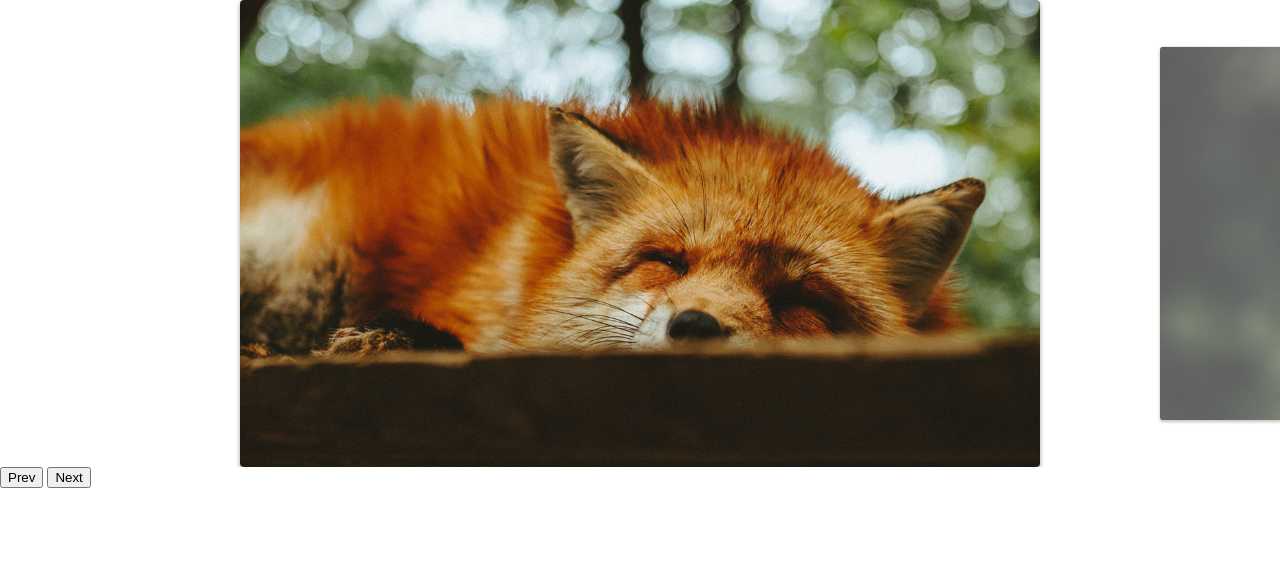
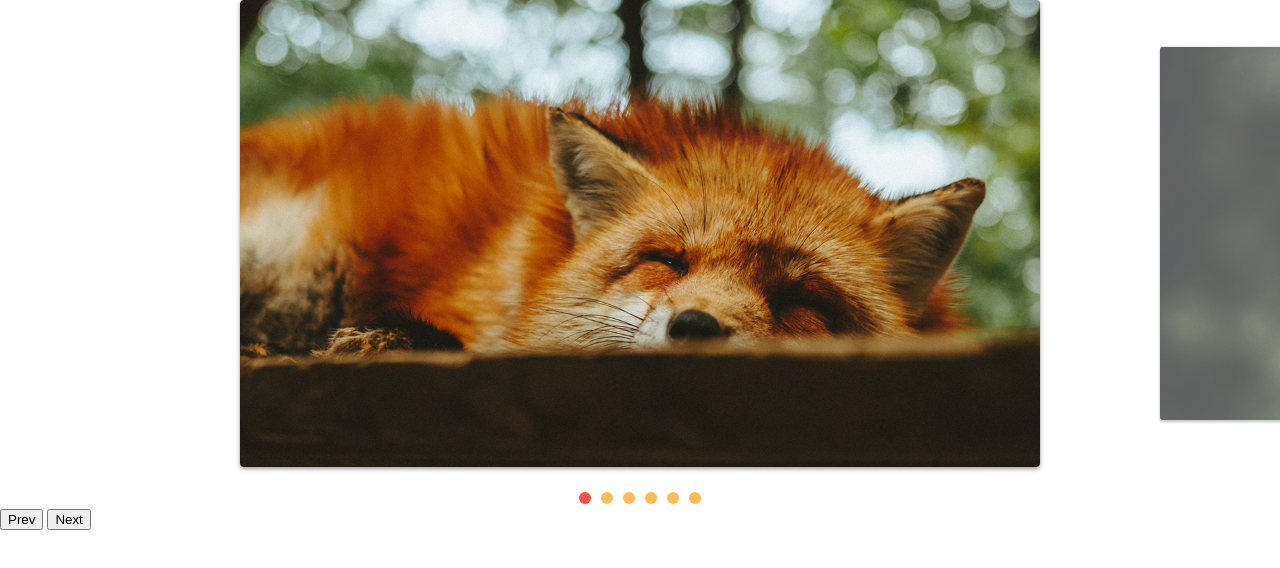
Before and after one commit to BrunoMartino/aula_slides, a plain HTML site: page index.html in a window 1280 px wide. Drawn offline with Linux system fonts and the light colour scheme.

Commit message:
slide finalizado

```diff
--- a/Css/style.css
+++ b/Css/style.css
@@ -45,3 +45,24 @@ img {
   opacity: 1;
   transform: scale(1);
 }
+
+[data-control="slide"] {
+  display: flex;
+  justify-content: center;
+  margin-top: 20px;
+}
+
+[data-control="slide"] li a {
+  display: block;
+  width: 12px;
+  height: 12px;
+  background: #fb5;
+  border-radius: 50%;
+  overflow: hidden;
+  text-indent: -99999999px;
+  margin: 5px;
+}
+[data-control="slide"] li.active a,
+[data-control="slide"] li a:hover {
+  background: #e54;
+}
--- a/js/script.js
+++ b/js/script.js
@@ -3,3 +3,4 @@ import { Slide, SlideNav } from "./slide.js";
 const slide = new SlideNav(".slide", ".wrapper");
 slide.init();
 slide.addArrow(".prev", ".next");
+slide.addControl();
--- a/js/slide.js
+++ b/js/slide.js
@@ -6,6 +6,7 @@ export class Slide {
     this.wrapper = document.querySelector(wrapper);
     this.dist = { finalPosition: 0, startX: 0, movement: 0 };
     this.activeClass = "active";
+    this.changeEvent = new Event("changeEvent");
   }
 
   transitionSlide(active) {
@@ -111,6 +112,7 @@ export class Slide {
     this.slideIndexNav(index);
     this.dist.finalPosition = activeSlide.position;
     this.changeActiveClass();
+    this.wrapper.dispatchEvent(this.changeEvent);
   }
 
   changeActiveClass() {
@@ -152,6 +154,11 @@ export class Slide {
 }
 
 export class SlideNav extends Slide {
+  constructor(slide, wrapper) {
+    super(slide, wrapper);
+    this.bindControlEvents();
+  }
+
   addArrow(prev, next) {
     this.prevElement = document.querySelector(prev);
     this.nextElement = document.querySelector(next);
@@ -161,4 +168,43 @@ export class SlideNav extends Slide {
     this.prevElement.addEventListener("click", this.activePrevSlide);
     this.nextElement.addEventListener("click", this.activeNextSlide);
   }
+  createControl() {
+    const control = document.createElement("ul");
+    control.dataset.control = "slide";
+    this.slideArray.forEach((item, index) => {
+      control.innerHTML += `<li><a href="#slide${index + 1}">${
+        index + 1
+      }</a></li>`;
+    });
+    this.wrapper.appendChild(control);
+    return control;
+  }
+  eventControl(item, index) {
+    item.addEventListener("click", (event) => {
+      event.preventDefault();
+      this.changeSlide(index);
+      this.activeControlItem();
+    });
+    this.wrapper.addEventListener("changeEvent", this.activeControlItem);
+  }
+
+  activeControlItem() {
+    this.controlArray.forEach((item) => {
+      item.classList.remove(this.activeClass);
+    });
+    this.controlArray[this.index.active].classList.add(this.activeClass);
+  }
+
+  addControl(customControl) {
+    this.control =
+      document.querySelector(customControl) || this.createControl();
+    this.controlArray = [...this.control.children];
+    this.activeControlItem();
+    this.controlArray.forEach(this.eventControl);
+  }
+
+  bindControlEvents() {
+    this.eventControl = this.eventControl.bind(this);
+    this.activeControlItem = this.activeControlItem.bind(this);
+  }
 }
```
